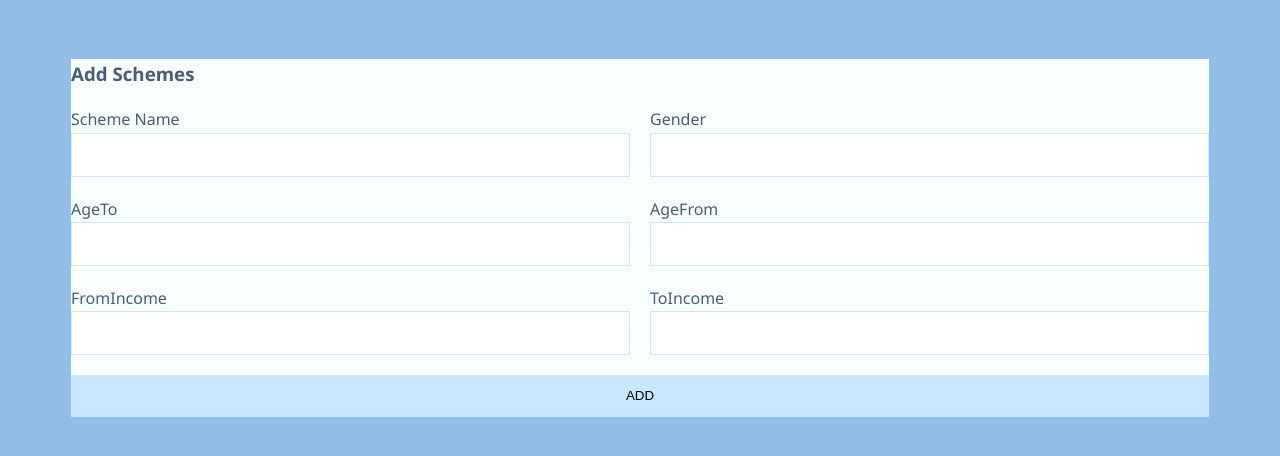
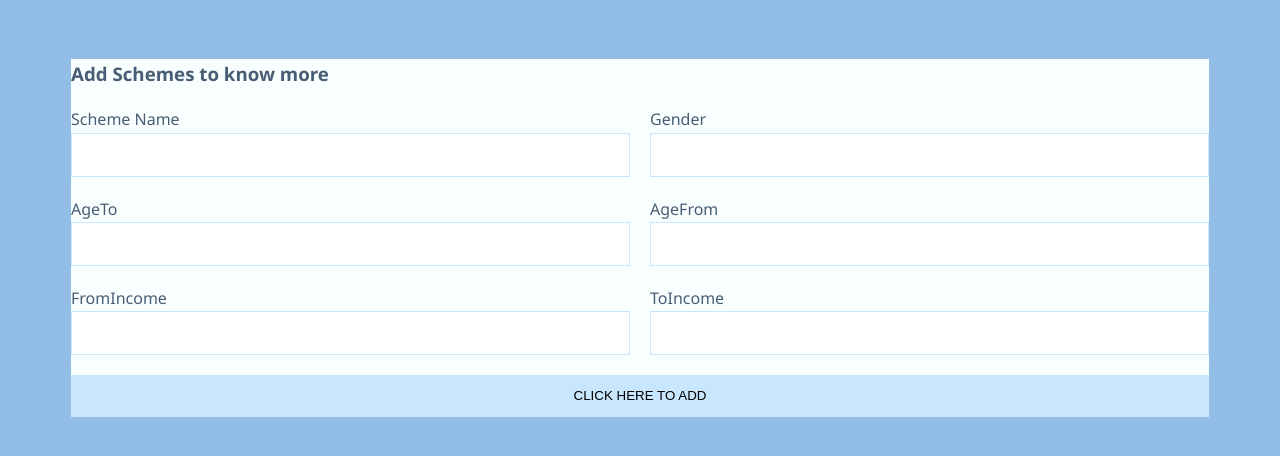
Before and after one commit to krutikshah07/Schema, a plain HTML site: page index.html in a window 1280 px wide. Drawn offline with nearby package versions, Linux system fonts and the light colour scheme; no server answers.

Commit message:
Update index.html

```diff
--- a/index.html
+++ b/index.html
@@ -15,7 +15,7 @@
 
 
       <div class="contact">
-        <h3>Add Schemes</h3>
+        <h3>Add Schemes to know more</h3>
         <div class="alert">Your data has been sent</div>
         <form id="contactForm">
           <p>
@@ -48,7 +48,7 @@
 
 
           <p class="full">
-            <button type="submit">Add</button>
+            <button type="submit">Click here to Add</button>
           </p>
         </form>
       </div>
```
